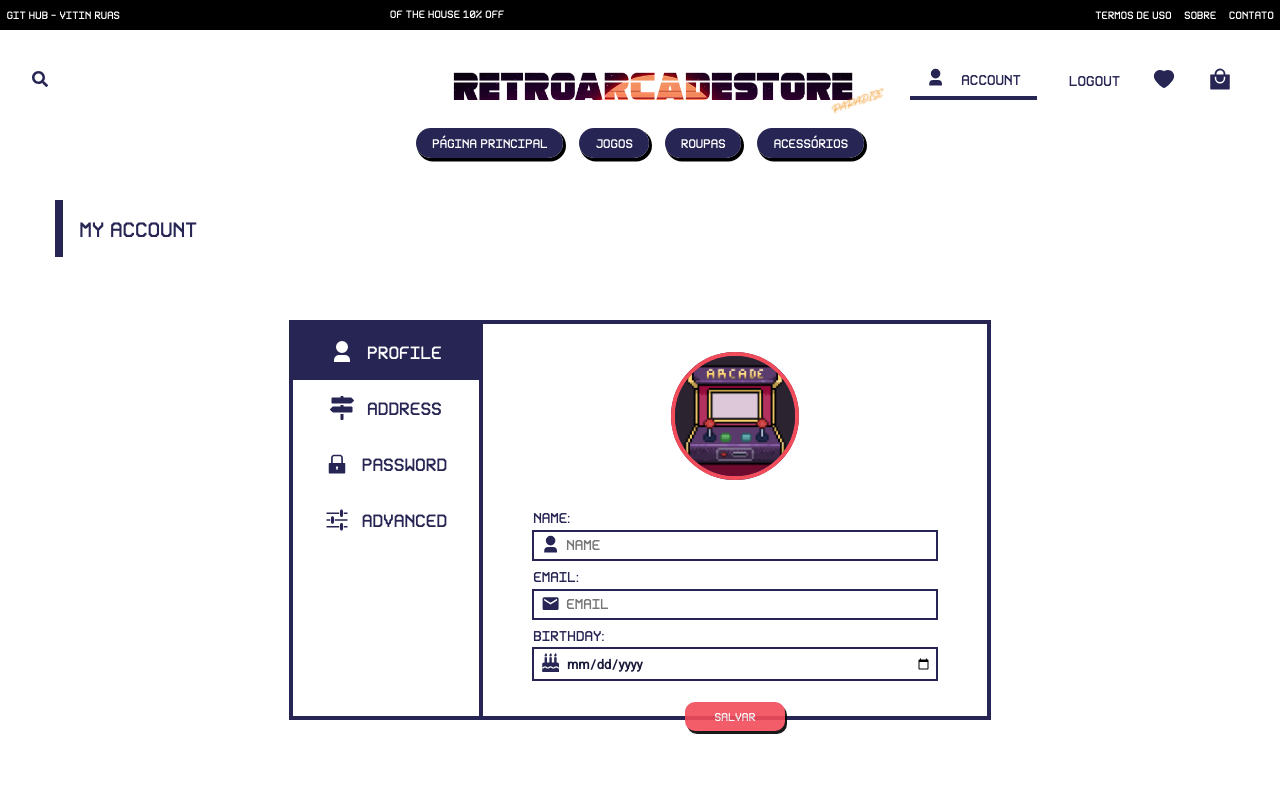
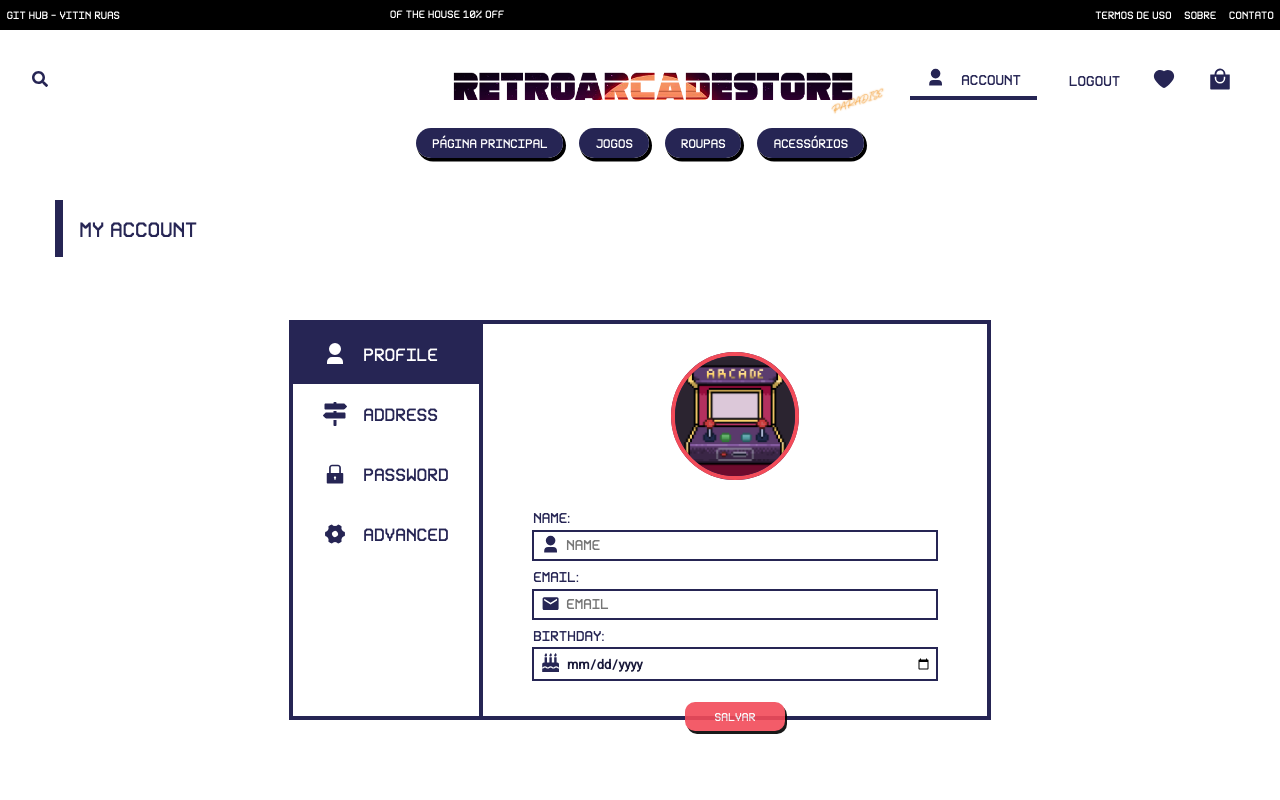
Before and after one commit to vitinruas/_retroarcadestore-client, a React (Create React App) app: page /account/profile in a window 1280 px wide. Shown: the top 800 px of the page. Built offline with nearby package versions, Linux system fonts and the light colour scheme; sample sign-in values are in the browser's storage.

Commit message:
style: change account nav icons

```diff
--- a/src/pages/Client/Account/Account.css
+++ b/src/pages/Client/Account/Account.css
@@ -29,14 +29,21 @@
 
 .account .account-nav a {
   width: 100%;
+  height: 60px;
   display: flex;
   justify-content: center;
   align-items: center;
-  padding: 1rem 0;
+  position: relative;
 }
 
 .account .account-nav .icons {
-  margin-right: 0.8rem;
+  position: absolute;
+  left: 30px;
+}
+
+.account .account-nav span {
+  position: absolute;
+  left: 70px;
 }
 
 .account .account-nav a.active {
--- a/src/pages/Client/Account/Account.tsx
+++ b/src/pages/Client/Account/Account.tsx
@@ -1,8 +1,7 @@
 import React, { ReactElement } from 'react'
 import { AiFillLock } from 'react-icons/ai'
 import { FaMapSigns } from 'react-icons/fa'
-import { IoMdOptions } from 'react-icons/io'
-import { RiUser3Fill } from 'react-icons/ri'
+import { RiSettings4Fill, RiUser3Fill } from 'react-icons/ri'
 import { NavLink } from 'react-router-dom'
 
 // styles
@@ -34,7 +33,7 @@ const Account = ({ children }: IProps) => {
               <span>Password</span>
             </NavLink>
             <NavLink to={'/account/advanced'}>
-              <IoMdOptions className="icons" />
+              <RiSettings4Fill className="icons" />
 
               <span>Advanced</span>
             </NavLink>
```
